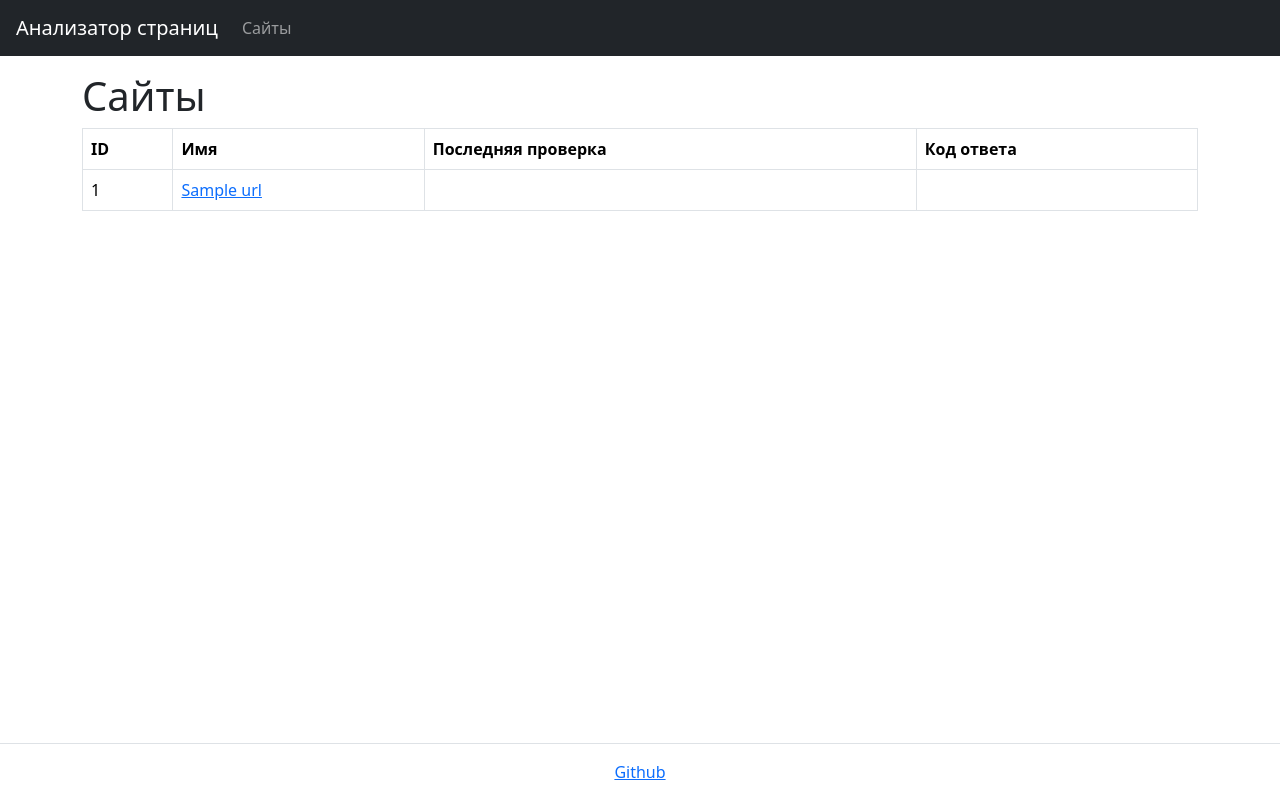
After one commit to ussury/python-project-83, a Flask app: page /urls in a window 1280 px wide. The commit adds this page. Run offline with Flask 3, Linux system fonts and the light colour scheme; a database or web service that is not in the repository returns one stand-in record (values such as "Sample title"); some libraries are stand-ins or nearby versions.

Commit message:
шаг-1 первый коммит

```diff
--- /dev/null
+++ b/database.sql
@@ -0,0 +1,7 @@
+DROP TABLE IF EXISTS urls;
+
+CREATE TABLE urls (
+  id bigint PRIMARY KEY GENERATED ALWAYS AS IDENTITY,
+  name VARCHAR(255) UNIQUE NOT NULL,
+  created_at TIMESTAMP NOT NULL
+);
--- a/page_analyzer/app.py
+++ b/page_analyzer/app.py
@@ -1,8 +1,44 @@
-from flask import Flask, render_template
+from flask import Flask, render_template, request, redirect, url_for, flash, \
+    get_flashed_messages
+from page_analyzer import db
+from validators import url as is_correct
+from urllib.parse import urlparse
 
 app = Flask(__name__)
+app.secret_key = 'super secret key'
 
 
 @app.route('/')
 def index():
     return render_template('index.html')
+
+
+@app.route('/urls', methods=['GET', 'POST'])
+def urls():
+    messag = get_flashed_messages(with_categories=True)
+    if request.method == 'POST':
+        url_site = request.form['url']
+
+        if not is_correct(url_site):
+            flash('Некорректный URL', 'alert-danger')
+            return render_template('index.html', messag), 422
+
+        parsed_url = urlparse(url_site)
+        norm_url = f'{parsed_url.scheme}://{parsed_url.netloc}'
+
+        if db.get_id_by_name(norm_url):
+            flash("Страница уже существует", "alert-info")
+        else:
+            flash("Страница успешно добавлена", "alert-success")
+            db.add_site(norm_url)
+        site_id = db.get_id_by_name(norm_url)
+        return redirect(url_for('site', site_id=site_id))
+
+    urls = db.all_sites()
+    return render_template('urls.html', urls=urls, messages=messag)
+
+
+@app.route('/urls/<int:site_id>')
+def site(site_id):
+    site = db.get_site(site_id)
+    return render_template('site.html', url=site)
--- /dev/null
+++ b/page_analyzer/db.py
@@ -0,0 +1,52 @@
+import os
+import psycopg2
+from dotenv import load_dotenv
+
+load_dotenv()
+DATABASE_URL = os.getenv('DATABASE_URL')
+
+
+def add_site(site):
+    conn = psycopg2.connect(DATABASE_URL)
+
+    with conn.cursor() as cur:
+        cur.execute("INSERT INTO urls (name, created_at) VALUES (%s, %s)",
+                    (site, 'now()'))
+        conn.commit()
+    conn.close()
+
+
+def all_sites():
+    conn = psycopg2.connect(DATABASE_URL)
+    with conn.cursor() as cur:
+        cur.execute('SELECT id, name FROM urls ORDER BY created_at DESC')
+        rows = cur.fetchall()
+    conn.close()
+    urls = [{'id': row[0], 'name': row[1]} for row in rows]
+    return urls
+
+
+def get_site(site_id):
+    conn = psycopg2.connect(DATABASE_URL)
+
+    with conn.cursor() as cur:
+        cur.execute("SELECT * FROM urls WHERE id = %s", (site_id,))
+        row = cur.fetchone()
+    conn.close()
+    return {'id': row[0],
+            'name': row[1],
+            'created_at': row[2].strftime("%d/%m/%y")}
+
+
+def get_id_by_name(url):
+    """
+    Получить URL-адрес и вернуть идентификатор из базы данных, если существует,
+    иначе возвращает None.
+    """
+    with psycopg2.connect(DATABASE_URL) as conn:
+        with conn.cursor() as cur:
+            cur.execute('SELECT id FROM urls WHERE name=%s', (url,))
+            id_ = cur.fetchone()
+    conn.close()
+
+    return id_[0] if id_ else None
--- a/page_analyzer/templates/base.html
+++ b/page_analyzer/templates/base.html
@@ -1,5 +1,5 @@
 <!DOCTYPE html>
-<html lang="en">
+<html lang="ru">
     <head>
         <meta charset="UTF-8" />
         <meta
@@ -25,7 +25,16 @@
                 </div>
             </nav>
         </header>
-        <main class="flex-grow-1">{% block content %} {% endblock %}</main>
+        {% if messages %}
+            {% for category, message in messages %}
+                <div class="alert {{ category }}" role="alert">{{ message }}</div>
+            {% endfor %}
+        {% endif %}
+        <main class="flex-grow-1">
+            <div class="container-lg mt-3">
+               {% block main %} {% endblock %}
+            </div>
+        </main>
         <footer class="border-top py-3 mt-5 flex-shrink-0">
             <div class="container-lg">
                 <div class="text-center">
--- /dev/null
+++ b/page_analyzer/templates/urls.html
@@ -0,0 +1,31 @@
+{% extends 'base.html' %}
+
+{% block title %}
+    Анализатор страниц - Сайты
+{% endblock %}
+
+{% block main %}
+<h1>Сайты</h1>
+<div class="table-responsive">
+    <table class="table table-bordered table-hover text-nowrap" data-test="urls">
+        <tbody>
+            <tr>
+                <th>ID</th>
+                <th>Имя</th>
+                <th>Последняя проверка</th>
+                <th>Код ответа</th>
+            </tr>
+            {% if urls %}
+                {% for url in urls %}
+                <tr>
+                    <td>{{ url.id }}</td>
+                    <td><a href="{{ url_for('site', site_id=url.id) }}">{{ url.name }}</a></td>
+                    <td>{{ url.last_check if url.last_check is not none }}</td>
+                    <td>{{ url.status_code if url.status_code is not none }}</td>
+                </tr>
+                {% endfor %}
+            {% endif %}
+        </tbody>
+    </table>
+</div>
+{% endblock %}
--- a/pyproject.toml
+++ b/pyproject.toml
@@ -11,7 +11,8 @@
 flask = "^2.3.1"
 gunicorn = "^20.1.0"
 python-dotenv = "^1.0.0"
-jinja2 = "^3.1.2"
+psycopg2-binary = "^2.9.6"
+validators = "^0.20.0"
 
 [tool.poetry.group.dev.dependencies]
 pytest = "^7.3.1"
```
Also changed, not shown: page_analyzer/templates/index.html (+16 -20 lines), page_analyzer/templates/site.html (added, +27 -0 lines), 2 other files.
